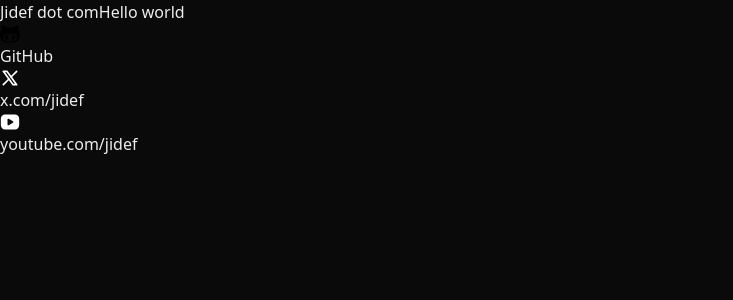
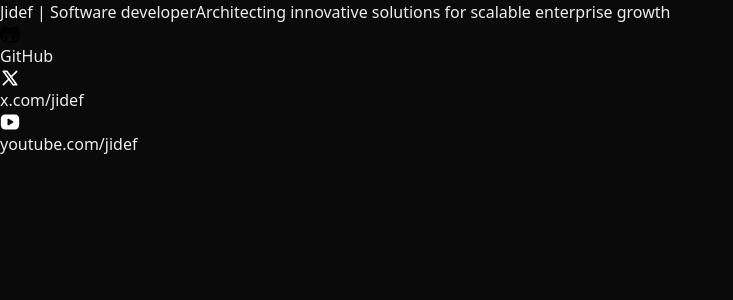
Before and after one commit to jidef/jidef.com, a Next.js app: page / in a window 1280 px wide. Shown: the top 300 px of the page, without its empty margins (0-733 px from the left). Built offline with nearby package versions, Linux system fonts and the light colour scheme.

Commit message:
chore: Update fonts and metadata in layout.js and page.js

```diff
--- a/app/layout.js
+++ b/app/layout.js
@@ -1,26 +1,27 @@
-import localFont from "next/font/local";
-import "./globals.css";
+import localFont from 'next/font/local'
+import './globals.css'
 
 const geistSans = localFont({
-  src: "./fonts/GeistVF.woff",
-  variable: "--font-geist-sans",
-});
+  src: './fonts/GeistVF.woff',
+  variable: '--font-geist-sans'
+})
 const geistMono = localFont({
-  src: "./fonts/GeistMonoVF.woff",
-  variable: "--font-geist-mono",
-});
+  src: './fonts/GeistMonoVF.woff',
+  variable: '--font-geist-mono'
+})
 
 export const metadata = {
-  title: "Jidef - Software development ",
-  description: "Software development",
-};
+  title: 'Jidef - Software developer ',
+  description:
+    'Software developer | Architecting innovative solutions for scalable enterprise growth'
+}
 
-export default function RootLayout({ children }) {
+export default function RootLayout ({ children }) {
   return (
-    <html lang="en">
+    <html lang='en'>
       <body className={`${geistSans.variable} ${geistMono.variable}`}>
         {children}
       </body>
     </html>
-  );
+  )
 }
--- a/app/page.js
+++ b/app/page.js
@@ -5,9 +5,9 @@
     <div className='font-sans grid grid-rows-[20px_1fr_20px] items-center justify-items-center min-h-screen p-8 pb-20 gap-16 sm:p-20 bg-[#0a0a0a] text-[#fff]'>
       <main className='flex flex-col gap-8 row-start-2 items-center sm:items-start'>
         <span className='font-mono list-inside list-decimal text-center sm:text-left text-xl'>
-          Jidef dot com
+          Jidef | Software developer
         </span>
-        Hello world
+        Architecting innovative solutions for scalable enterprise growth
         <div className='flex gap-4 items-center flex-col sm:flex-row'>
           <a
             className='rounded-full border border-solid border-transparent transition-colors flex items-center justify-center bg-foreground text-background gap-2 hover:bg-[#ccc] text-sm sm:text-base h-10 sm:h-12 px-4 sm:px-5 bg-foreground'
```
